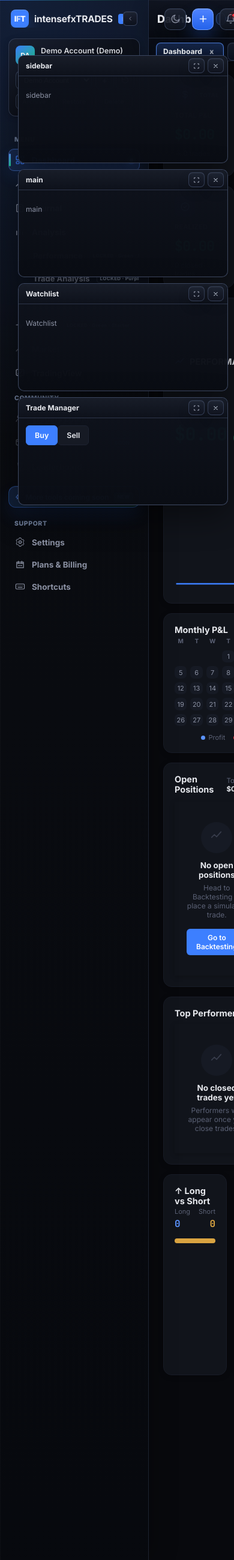
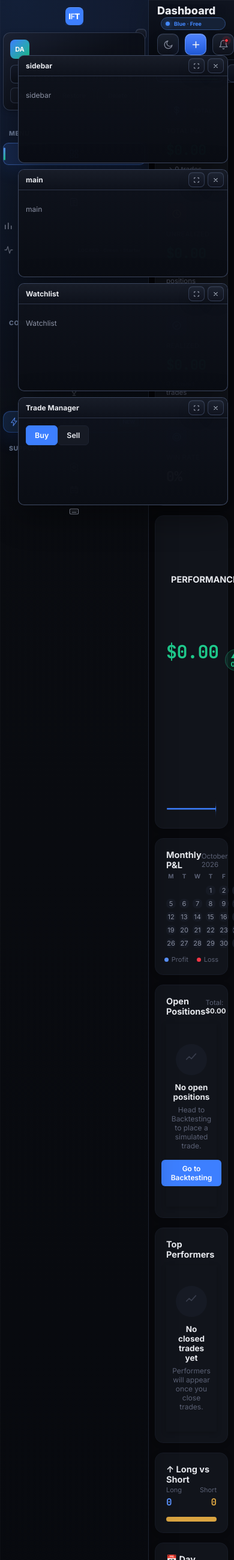
Before and after one commit to Prog-anshu36/intensefxtrades, a Flask app: page / in a window 390 px wide. Shown: the whole page at 60% size. Run offline with Flask 3, Linux system fonts and the light colour scheme.

Commit message:
Make app layout responsive across devices

```diff
--- a/frontend/static/css/ui-enhance.css
+++ b/frontend/static/css/ui-enhance.css
@@ -1579,3 +1579,91 @@ body[data-auth-plan="red"] .auth-account-plan { border-color:rgba(255,83,100,.3)
 .vip-key-entry span[data-kind="error"] { color:#ff7884; }
 .sr-only { position:absolute!important; width:1px!important; height:1px!important; padding:0!important; margin:-1px!important; overflow:hidden!important; clip:rect(0,0,0,0)!important; white-space:nowrap!important; border:0!important; }
 @media(max-width:720px){.vip-key-panel{align-items:stretch;flex-direction:column;gap:12px}.vip-key-entry{grid-template-columns:minmax(0,1fr) auto}}
+
+/* Adaptive viewport sizing: keep the app and chart usable across screen shapes. */
+html, body { min-width: 0; min-height: 100%; }
+body { overflow-x: hidden; }
+.app-shell { width: 100%; height: 100vh; height: 100dvh; min-height: 0; }
+.main-area { height: 100vh; height: 100dvh; min-height: 0; }
+.page-container { min-width: 0; min-height: 0; overscroll-behavior: contain; }
+.tv-shell { width: 100%; height: min( calc(100vh - 94px), 1000px ); height: min( calc(100dvh - 94px), 1000px ); min-height: 420px; }
+.tv-workspace { grid-template-columns: 44px minmax(0, 1fr) 5px minmax(250px, clamp(250px, 23vw, 320px)); }
+.tv-chart-area, .tv-chart-card, .bt-chart-col, .bt-chart-card { min-width: 0; }
+.tv-chart-card { min-height: clamp(340px, 54dvh, 720px); }
+.tv-chart-commandbar { min-width: 0; max-width: 100%; }
+.tv-topbar, .tv-indicator-strip { min-width: 0; }
+.bt-layout { grid-template-columns: minmax(0, 1fr) minmax(250px, 300px); }
+.tv-shell.fullscreen-mode { height: 100vh; height: 100dvh; width: 100%; }
+.tv-shell.fullscreen-mode .tv-workspace { height: auto; flex: 1 1 auto; min-height: 0; grid-template-columns: 44px minmax(0, 1fr) 5px minmax(250px, clamp(250px, 23vw, 320px)) !important; }
+.tv-shell.fullscreen-mode .tv-right-panel { width: auto !important; min-width: 0 !important; max-width: none; }
+
+@media (max-width: 1120px) {
+  .tv-workspace { grid-template-columns: 42px minmax(0, 1fr) 4px minmax(230px, 270px); }
+  .tv-shell.fullscreen-mode .tv-workspace { grid-template-columns: 42px minmax(0, 1fr) 4px minmax(230px, 270px) !important; }
+  .tv-shell.fullscreen-mode .tv-right-panel { padding: 8px; }
+  .page-container { padding-inline: clamp(12px, 2vw, 22px); }
+}
+
+@media (max-width: 900px) {
+  .app-shell, .main-area { min-height: 100vh; min-height: 100dvh; height: auto; }
+  .tv-shell { height: auto; min-height: 0; }
+  .tv-workspace { grid-template-columns: minmax(0, 1fr); }
+  .tv-left-rail { display: none; }
+  .tv-chart-card { min-height: clamp(360px, 58dvh, 620px); }
+  .tv-external-chart-panel, .tv-external-chart-frame { min-height: clamp(380px, 62dvh, 640px); }
+  .bt-layout { grid-template-columns: minmax(0, 1fr); height: auto; min-height: 0; }
+  .bt-chart-card { min-height: clamp(360px, 58dvh, 620px); }
+  .tv-shell.fullscreen-mode { position: fixed; inset: 0; height: 100vh; height: 100dvh; width: 100%; overflow: hidden; }
+  .tv-shell.fullscreen-mode .tv-topbar { max-width: 100%; }
+  .tv-shell.fullscreen-mode .tv-workspace {
+    flex: 1 1 auto; min-height: 0; height: auto; overflow: auto;
+    grid-template-columns: 42px minmax(0, 1fr) !important;
+    grid-template-rows: minmax(340px, 1fr) auto;
+    align-content: start;
+  }
+  .tv-shell.fullscreen-mode .tv-left-rail { display: flex; grid-column: 1; grid-row: 1; max-height: 100%; overflow-y: auto; }
+  .tv-shell.fullscreen-mode .tv-chart-area { grid-column: 2; grid-row: 1; min-height: 0; }
+  .tv-shell.fullscreen-mode .tv-chart-card { min-height: clamp(340px, 58dvh, 620px); }
+  .tv-shell.fullscreen-mode .tv-resize-handle { display: none !important; }
+  .tv-shell.fullscreen-mode .tv-right-panel {
+    display: flex !important; grid-column: 1 / -1; grid-row: 2;
+    width: auto !important; min-width: 0 !important; max-height: 38dvh;
+    overflow: auto; border-left: 0; border-top: 1px solid #202329;
+  }
+  .tv-shell.fullscreen-mode .tv-fullscreen-session-nav { left: 52px; top: 6px; }
+  .tv-shell.fullscreen-mode .tv-chart-controls { left: 12px; right: 12px; top: 100px; }
+}
+
+@media (max-width: 640px) {
+  .app-shell { align-items: stretch; }
+  .sidebar, .sidebar.collapsed { width: 58px; min-width: 58px; padding: 12px 5px; }
+  .sidebar:not(.collapsed) .brand-name, .sidebar:not(.collapsed) .badge-beta,
+  .sidebar:not(.collapsed) .account-info, .sidebar:not(.collapsed) .nav-item span,
+  .sidebar:not(.collapsed) .upgrade-card span:not(.tag-soon) { display: none; }
+  .sidebar:not(.collapsed) .nav-sub { display: none; }
+  .sidebar .nav-item { justify-content: center; padding-inline: 0; }
+  .sidebar-top { justify-content: center; padding: 0 0 12px; }
+  .sidebar-collapse { position: absolute; right: 3px; top: 48px; width: 18px; height: 18px; }
+  .topbar { height: auto; min-height: 56px; flex-wrap: wrap; overflow: visible; padding-block: 7px; gap: 6px; }
+  .topbar-left { flex: 1 1 100%; max-width: 100%; grid-template-columns: minmax(0, 1fr); }
+  .page-title { max-width: 100%; }
+  .page-container { padding: 12px 10px; }
+  .tv-topbar { flex-wrap: wrap; height: auto; min-height: 42px; padding: 6px; }
+  .tv-chart-commandbar { width: 100%; overflow-x: auto; }
+  .tv-chart-commandbar { padding-right: 112px; }
+  .tv-shell .tv-fullscreen-button { min-height: 28px; padding: 4px 7px; font-size: 10px; }
+  .tv-indicator-strip { overflow-x: auto; }
+  .tv-shell.fullscreen-mode .tv-workspace { grid-template-columns: 38px minmax(0, 1fr) !important; grid-template-rows: minmax(320px, 1fr) auto; }
+  .tv-shell.fullscreen-mode .tv-left-rail { padding: 6px 3px; gap: 4px; }
+  .tv-shell.fullscreen-mode .tv-chart-card { min-height: clamp(320px, 55dvh, 520px); }
+  .tv-shell.fullscreen-mode .tv-fullscreen-session-nav { left: 44px; top: 4px; transform: scale(.88); transform-origin: top left; }
+  .tv-shell.fullscreen-mode .tv-chart-controls { top: 90px; left: 8px; right: 8px; }
+  .tv-shell.fullscreen-mode .tv-fullscreen-replay { max-width: calc(100% - 16px); flex-wrap: wrap; bottom: 8px; }
+  .tv-fullscreen-session-nav .replay-btn { min-width: 92px; }
+  .tv-right-panel { grid-template-columns: minmax(0, 1fr) !important; }
+  .bt-tf-row { flex-wrap: wrap; margin-left: 0; }
+  .tv-drawing-manager { max-width: calc(100vw - 64px); }
+  .grid-2, .grid-3, .grid-4 { grid-template-columns: minmax(0, 1fr); }
+  .card, .kpi-card, .empty-state, .subscription-page, .subscription-comparison { min-width: 0; }
+  .page-container img, .page-container svg, .page-container video { max-width: 100%; }
+}
```
